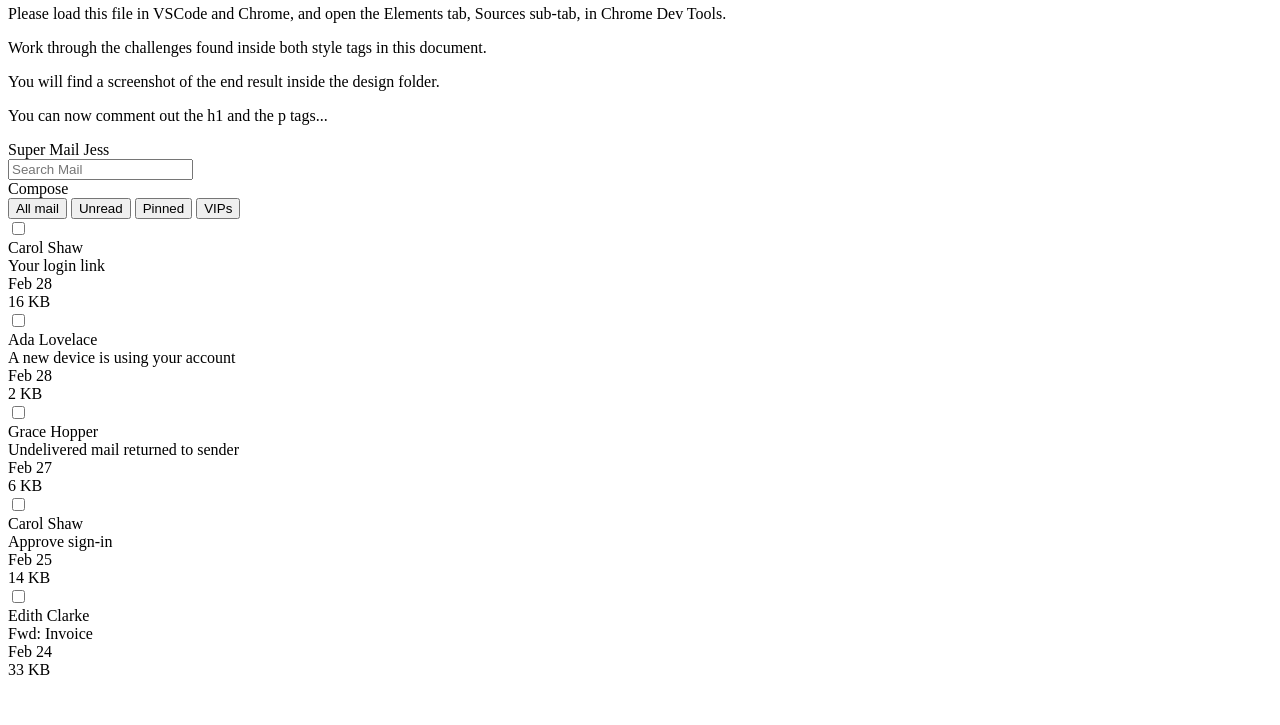
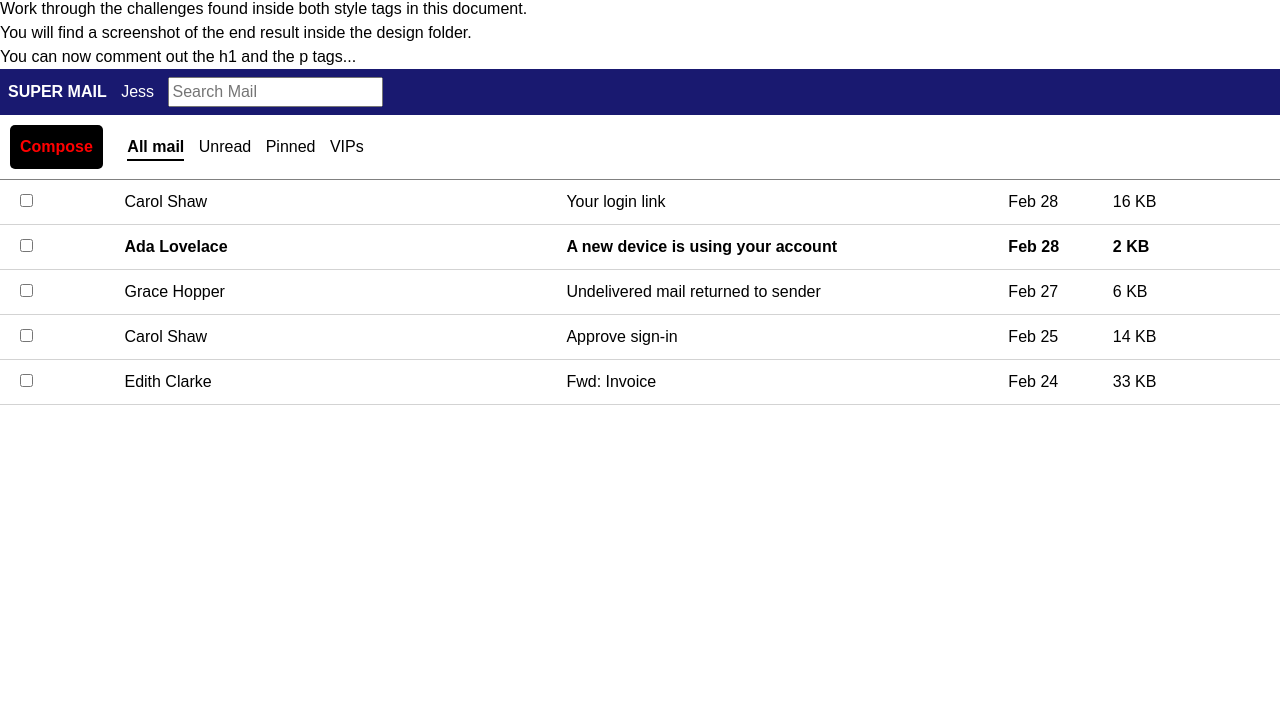
Before and after one commit to bloominstituteoftechnology/module-project-html-and-css-ii-benglobal, a plain HTML site: page index.html in a window 1280 px wide. Shown: the part 75-800 px from the top of the page. Drawn offline with Linux system fonts and the light colour scheme.

Commit message:
Finished Project

```diff
--- a/index.html
+++ b/index.html
@@ -5,60 +5,170 @@
   <meta charset="UTF-8">
   <style>
     /* 👉 Task 1- Apply the reset found on this page: https://www.joshwcomeau.com/css/custom-css-reset/ */
-
+ /*
+  1. Use a more-intuitive box-sizing model.
+*/
+*, *::before, *::after {
+  box-sizing: border-box;
+}
+/*
+  2. Remove default margin
+*/
+* {
+  margin: 0;
+}
+/*
+  Typographic tweaks!
+  3. Add accessible line-height
+  4. Improve text rendering
+*/
+body {
+  line-height: 1.5;
+  -webkit-font-smoothing: antialiased;
+}
+/*
+  5. Improve media defaults
+*/
+img, picture, video, canvas, svg {
+  display: block;
+  max-width: 100%;
+}
+/*
+  6. Remove built-in form typography styles
+*/
+input, button, textarea, select {
+  font: inherit;
+}
+/*
+  7. Avoid text overflows
+*/
+p, h1, h2, h3, h4, h5, h6 {
+  overflow-wrap: break-word;
+}
+/*
+  8. Create a root stacking context
+*/
+#root, #__next {
+  isolation: isolate;
+}
   </style>
   <style>
     /* 👉 Task 2- Target the body element.
     Apply a font family of Arial to the body element.
     The font property is inherited by descendant (nested) elements. */
-
+    body {
+      font-family: Arial, Helvetica, sans-serif;
+    }
     /* 👉 Task 3- Target the element with id headerTop.
     Apply white color to the text, some padding using px or rem units, and a dark background color. */
-
+    #headerTop {
+      color: white;
+      padding: 0.5rem;
+      background-color: midnightblue;
+    }
     /* 👉 Task 4- Target the divs that are directly nested underneath the id headerTop.
     Make them display as inline block, instead of block.
     This will make them render on the same line. */
+
+    #headerTop > div {
+      display: inline-block;
+    }
 
     /* 👉 Task 5- Target the spans that are nested inside the id headerTop.
     Make them have some margin on the right.
     This will prevent the spans from crashing against one another. */
 
+    #headerTop span {
+      margin-right: 10px;
+    }
+
     /* 👉 Task 6- Target the first span nested inside the element with id headerTop.
     Make it have a font weight of bold, and transform the text to uppercase. */
+    #headerTop span:first-of-type {
+    font-weight: bold;
+    text-transform: uppercase;
+  }
+
 
     /* 👉 Task 7- Target the id headerBottom.
     Give it a bottom border of 1 pixel, solid gray, and a little bit of padding using px or rem units. */
+    #headerBottom {
+      border-bottom: 1px solid gray;
+      padding: 10px;
+    }
 
     /* 👉 Task 8- Target the divs that are nested directly inside the element with id headerBottom.
     Make them display as inline block, instead of block.
     This will cause them to render on the same line.
     You can consolidate this rule with the one on step. 4 */
+    #headerBottom > div {
+      display: inline-block;
+
+    }
 
     /* 👉 Task 9- Target the "Compose" button, although note it's a div instead an actual button.
     Give it color, bold text, background, padding, border radius, margin right, and a cursor of pointer. */
+    #headerBottom > div:first-of-type {
+      color: red;
+      font-weight: bold;
+      background-color: black;
+      padding: 10px;
+      border-radius: 5px;
+      margin-right: 20px;
+      cursor: pointer;
+    }
 
     /* 👉 Task 10- Research how to remove all the default styling of button elements.
     Target the button elements inside the element with id headerBottom.
     Remove all their styling, give them a bit of margin to the right, and a cursor of pointer. */
+    #headerBottom button {
+      all: unset;
+      margin-right: 10px;
+      cursor: pointer;
+
+    }
+
 
     /* 👉 Task 11- Target the button element inside the id headerBottom that has a class of active
     Make the font weight be bolder, and add a bottom border of 2 pixels solid color (you choose the color).
     Add the class name to the "All mail" button. */
+    #headerBottom button.active {
+      font-weight: bolder;
+      border-bottom: 2px solid black;
+    }
 
     /* 👉 Task 12- Target all divs directly nested inside elements with a class of email,
     and make them display as inline-block elements.
     This will make each email render all its details in the same line*/
+    .email > div {
+      display: inline-block;
+    }
 
     /* 👉 Task 13- Target the elements with a class of email.
     Give them some padding, bigger padding to the left, and a bottom border of very light grey. */
+    .email {
+      padding: 10px;
+      padding-left: 20px;
+      border-bottom: 1px solid lightgray;
+    }
 
     /* 👉 Task 14- Target each div inside the element with a class of email.
     Make the email author and the email subject take 35% of the width of the parent element.
     Make the check, the date and the size take up 8% of the width of the parent element.
     This will arrange the details in visible columns. */
+    .email-name, .email-subject {
+      width: 35%;
+    }
+
+    .email-check, .email-date, .email-size  {
+      width: 8%;
+    }
 
     /* 👉 Task 15- Target the second email and have its font weight be bold.
     This will make it look "unread". */
+    .email:nth-child(2) {
+    font-weight: bold;
+}
 
     /* Well done! Check the design file to make sure you are close enough. */
 
@@ -88,7 +198,7 @@
       <div id="headerBottom">
         <div>Compose</div>
         <div>
-          <button>All mail</button>
+          <button class="active">All mail</button>
           <button>Unread</button>
           <button>Pinned</button>
           <button>VIPs</button>
```
Also changed, not shown: 1 other file.
